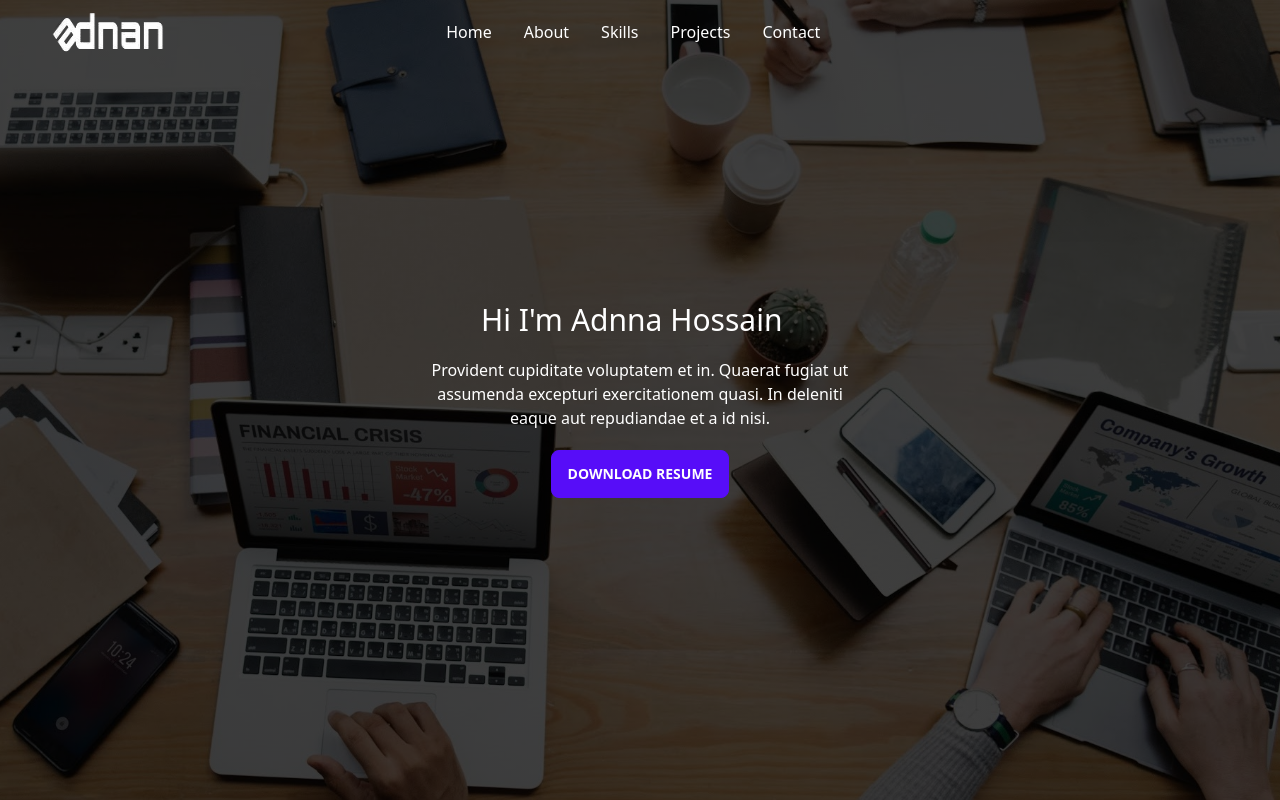
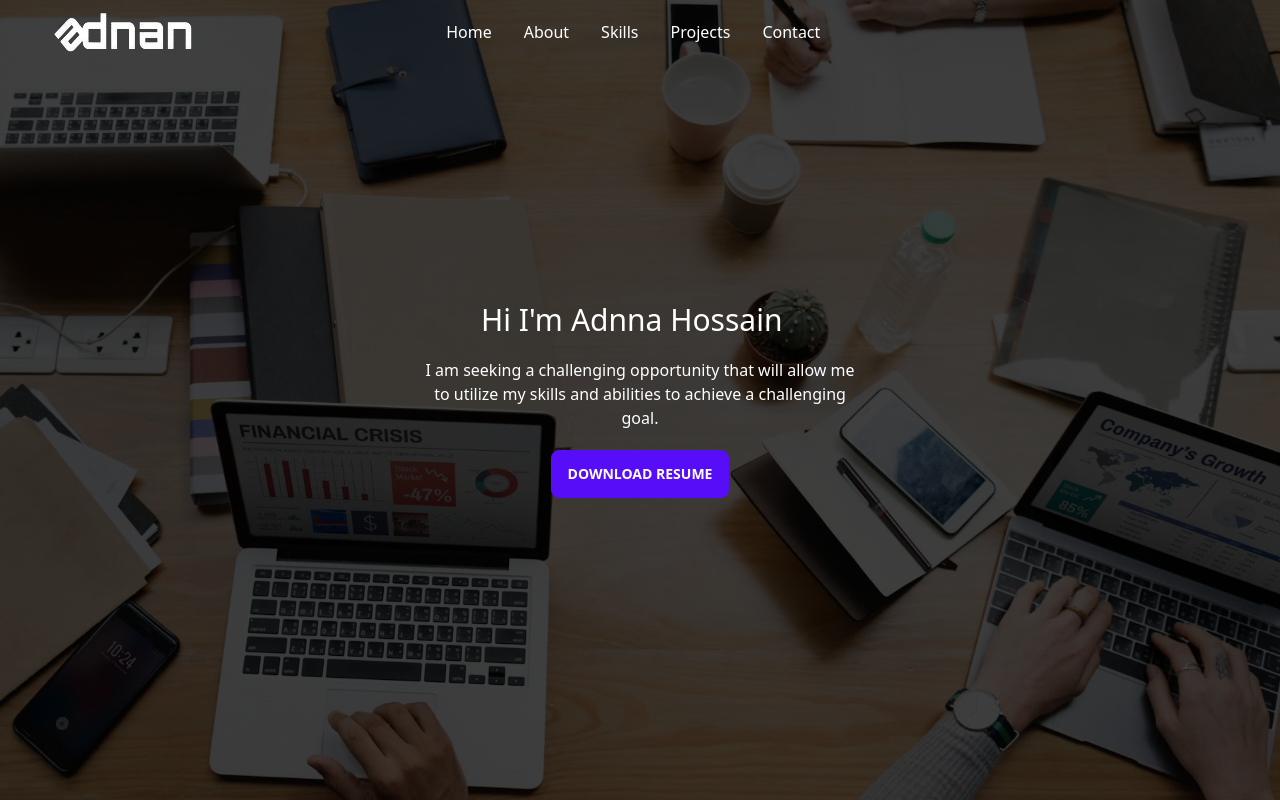
Before and after one commit to adnanhjoy/port-folio-adnan, a React (Vite) app: page / in a window 1280 px wide. Shown: the top 800 px of the page. Built offline with nearby package versions, Linux system fonts and the light colour scheme.

Commit message:
added header paragraph

```diff
--- a/src/components/Header/Header.jsx
+++ b/src/components/Header/Header.jsx
@@ -33,7 +33,7 @@ const Header = () => {
                             <li><Link to='contact' activeClass="active" spy={true} smooth={true} offset={50} duration={500}>Contact</Link></li>
                         </ul>
                     </div>
-                    <Link to='/'><img className='h-10 w-40 lg:ps-10' src={logo} alt="" /></Link>
+                    <Link to='/'><img className='h-10 w-full lg:ps-10' src={logo} alt="" /></Link>
                 </div>
                 <div className="navbar-center hidden lg:flex">
                     <ul className="menu menu-horizontal px-1">
@@ -59,8 +59,8 @@ const Header = () => {
                                 wrapper='p'
                             />
                         </p>
-                        <p className="mb-5">Provident cupiditate voluptatem et in. Quaerat fugiat ut assumenda excepturi exercitationem quasi. In deleniti eaque aut repudiandae et a id nisi.</p>
-                        <Link to='https://firebasestorage.googleapis.com/v0/b/adnan-hossain.appspot.com/o/Resume%20of%20Adnan%20Hossain.pdf?alt=media&token=9ec1637a-b786-49a4-b8a2-6a4cf92595bc' className="btn btn-primary">Download Resume</Link>
+                        <p className="mb-5 font-thin">I am seeking a challenging opportunity that will allow me to utilize my skills and abilities to achieve a challenging goal.</p>
+                        <Link to='' className="btn btn-primary">Download Resume</Link>
                     </div>
                 </div>
             </div>
```
